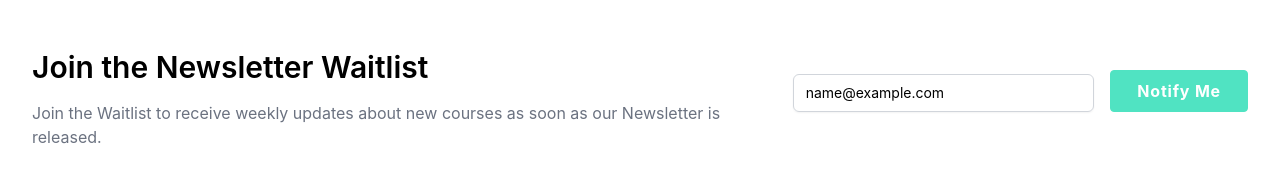
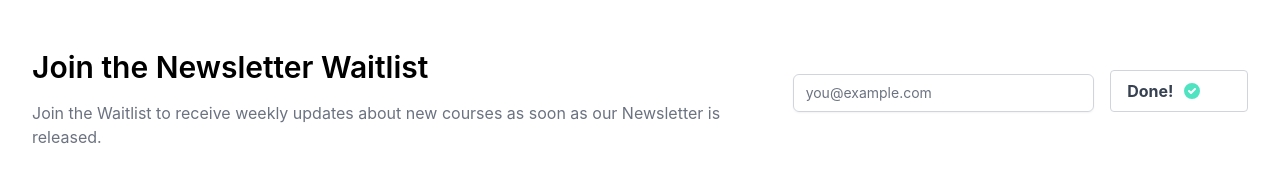
Before and after one commit to pgoodbread/phd-course-finder, a Next.js app: page / in a window 1280 px wide. Both pictures are taken after typing "name@example.com" into the empty fields and a click on the button "Notify Me". Shown: the part 543-721 px from the top of the page. Built offline with nearby package versions, Linux system fonts and the light colour scheme; no server answers.

Commit message:
send success trigger

```diff
--- a/components/NewsletterForm.tsx
+++ b/components/NewsletterForm.tsx
@@ -1,5 +1,7 @@
+import { CheckCircleIcon } from "@heroicons/react/solid";
 import { Form, Formik, FormikHelpers } from "formik";
 import { usePlausible } from "next-plausible";
+import { useState } from "react";
 import { FormInput } from "../components";
 import { EmailValidation } from "../lib/validation";
 import ButtonStyle from "./ButtonStyle";
@@ -12,6 +14,21 @@ export default function NewsletterForm({
   initialValues?: { email: string };
 }) {
   const plausible = usePlausible();
+  const [submitted, setSubmitted] = useState(false);
+
+  const submitHandler = async (
+    values: { email: string },
+    { setSubmitting, resetForm }: FormikHelpers<{ email: string }>
+  ) => {
+    await fetch("/api/newsletter/signup", {
+      method: "POST",
+      body: JSON.stringify(values),
+    });
+    setSubmitted(true);
+    resetForm();
+    setSubmitting(false);
+  };
+
   return (
     <Formik
       initialValues={initialValues}
@@ -41,16 +58,29 @@ export default function NewsletterForm({
                 suppressError
               />
               <div className="md:w-52">
+                {submitted && (
+                  <button className="w-full border border-gray-300 font-bold hover:bg-gray-50  text-gray-700 px-4 py-2 rounded mb-4 focus:outline-none text-center">
+                    <span className="flex flex-row items-center">
+                      Done!{" "}
+                      <CheckCircleIcon
+                        className="h-5 w-5 text-primary ml-2"
+                        aria-hidden="true"
+                      />
+                    </span>
+                  </button>
+                )}
+                {!submitted && (
                   <ButtonStyle>
                     <button
                       type="submit"
-                    disabled={isSubmitting}
+                      disabled={isSubmitting || submitted}
                       onSubmit={() => plausible("Newsletter")}
                       className="mt-0 font-bold tracking-wider"
                     >
                       Notify Me
                     </button>
                   </ButtonStyle>
+                )}
               </div>
             </div>
           </div>
@@ -59,15 +89,3 @@ export default function NewsletterForm({
     </Formik>
   );
 }
-
-const submitHandler = async (
-  values: { email: string },
-  { setSubmitting }: FormikHelpers<{ email: string }>
-) => {
-  await fetch("/api/newsletter/signup", {
-    method: "POST",
-    body: JSON.stringify(values),
-  });
-
-  setSubmitting(false);
-};
--- a/package.json
+++ b/package.json
@@ -17,6 +17,7 @@
     "@tailwindcss/forms": "^0.3.2",
     "@types/bcrypt": "^5.0.0",
     "bcrypt": "^5.0.1",
+    "clsx": "^1.1.1",
     "dayjs": "^1.10.7",
     "formik": "^2.2.7",
     "next": "^11.1.2",
--- a/pages/index.tsx
+++ b/pages/index.tsx
@@ -136,11 +136,13 @@ export default function LandingPage() {
       <div className="mt-8 px-8 pt-16 pb-6 border-gray-200 border-t">
         <div className="flex flex-col items-center">
           <h3 className="text-4xl font-semibold w-full">How It Works</h3>
-          <p className="mt-4 mb-6 md:mb-0 md:w-6/12 text-gray-500 md:leading-7">
-            On our platform, institutions can offer courses on PhD and postdoc
-            level. CourseHub streamlines course access and eliminates the
-            complexity of finding the right courses.
-          </p>
+          <div className="w-full">
+            <p className="mt-4 mb-6 md:mb-0 text-gray-500 md:w-6/12 md:leading-7">
+              On our platform, institutions can offer courses on PhD and postdoc
+              level. CourseHub streamlines course access and eliminates the
+              complexity of finding the right courses.
+            </p>
+          </div>
           <div className="flex flex-col justify-center md:flex-row md:flex-nowrap md:justify-around md:mt-20 md:mb-8 md:mx-20 md:space-x-44">
             <Discover></Discover>
             <Connect></Connect>
```
Also changed, not shown: 2 other files (tests, documents, lock files or other folders). Lines whose indentation alone changed are shown as unchanged.
